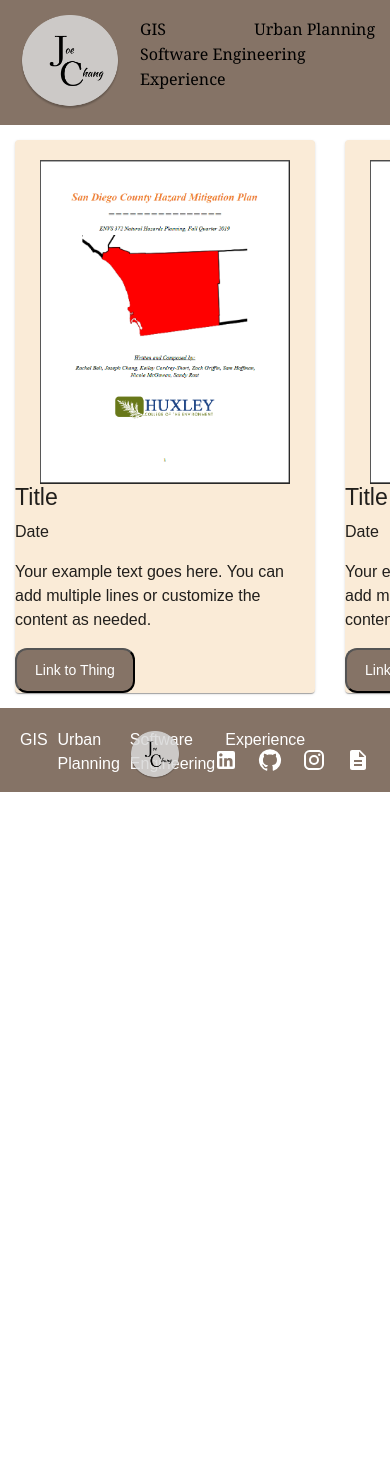
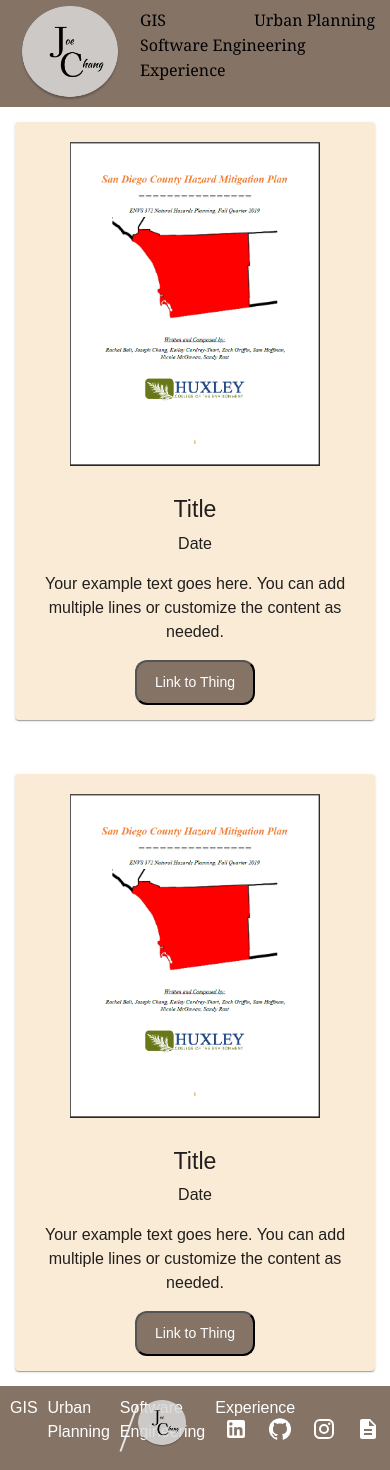
Before and after one commit to josephachang02/PortfolioApp, a React (Vite) app: page /UrbanPlanning in a window 390 px wide. Before the commit the page ends 844 px from the top, so only its background shows below. Built offline with nearby package versions, Linux system fonts and the light colour scheme.

Commit message:
header fixed, working on content view for body margin

```diff
--- a/src/components/Footer/footer.css
+++ b/src/components/Footer/footer.css
@@ -5,15 +5,22 @@ body {
 #footerContainer {
   background-color: #333;
   color: #fff;
-  padding: 20px;
+  padding: 10px;
   display: flex;
   justify-content: space-between;
   align-items: center;
-  bottom: auto;
-  padding-bottom: 0;
   background-color: #857366;
 }
 
+.footer-divider {
+  width: 2px;
+  height: 50px;
+  background-color: hsla(0, 0%, 96%, 0.884);
+  -webkit-transform: rotate(20deg);
+  -ms-transform: rotate(20deg);
+  transform: rotate(20deg);
+  justify-content: center;
+}
 .logo {
   display: flex;
   align-items: center;
--- a/src/components/Footer/footer.jsx
+++ b/src/components/Footer/footer.jsx
@@ -19,6 +19,8 @@ const footer = () => {
       <li><a href="/Experience">Experience</a></li>
     </ul>
 
+<div className= "footer-divider"></div>
+
     <div className="logo">
       <a href = "/">
       <img src= {Logo} alt="Logo" />
--- a/src/components/Header/index.css
+++ b/src/components/Header/index.css
@@ -2,10 +2,13 @@ header {
   background-color: #857366;
   color: #fff;
   display: flex;
+  transition: all .7s ease-in;
+  min-width: 150px;
+  padding: 5px;
+  justify-content: space-between;
   align-items: center;
-  transition: all 0.8s ease;
-  min-width: 300px;
-  padding: 5px;
+  height: 107px;
+
 }
 
 header.shrink {
@@ -13,6 +16,7 @@ header.shrink {
   max-height: 250px;
 
 }
+
 .logo-container {
   margin: 10px;
   flex-shrink: 0;
@@ -99,11 +103,11 @@ header.shrink {
   }
 
 
-@media (max-width: 340px) {
+@media (max-width: 320px) {
   header {
     flex-direction: column;
     align-items: center;
-    }
+    min-width: 100vw;    }
 
   .logo-container {
     margin-bottom: 10px;
--- a/src/pages/Home/home.jsx
+++ b/src/pages/Home/home.jsx
@@ -9,10 +9,28 @@ import LinkedInIcon from '@mui/icons-material/LinkedIn';
 import InstagramIcon from '@mui/icons-material/Instagram';
 import GitHubIcon from '@mui/icons-material/GitHub';
 import DescriptionIcon from '@mui/icons-material/Description';
-import React, { useEffect } from 'react';
+import React, { useEffect, useState } from 'react';
 import HomeCarousel from "../../components/Carousel/carousel";
 
 const Home = () => {
+  const [shrink, setShrink] = useState(false);
+
+  useEffect(() => {
+    const handleScroll = () => {
+      if (window.scrollY > 500) {
+        setShrink(true);
+      } else {
+        setShrink(false);
+      }
+    };
+
+    window.addEventListener('scroll', handleScroll);
+
+    return () => {
+      window.removeEventListener('scroll', handleScroll);
+    };
+  }, []);
+
     const onButtonClick = () => {
         const pdfUrl = "../../../src/Images/CSS/GIS_Resume.pdf";
         const link = document.createElement("a");
@@ -40,8 +58,7 @@ const Home = () => {
       };
     return (
         <>
-
-        <div id="content-split-container">
+        <div className= {`${shrink ? 'contentView' : ''} "content-split-container"`}>
         <div id="profilePic">
             <img id="profilePicture" src ={ProfilePicture} alt= "Profile" />
         </div>
@@ -88,7 +105,6 @@ const Home = () => {
 <HomeCarousel />
 
 
-
         </>
     );
 };
--- a/src/pages/Home/index.css
+++ b/src/pages/Home/index.css
@@ -9,7 +9,14 @@
 #content-split-container {
   display: flex;
   align-items: center;
-  margin-top: 20px;
+}
+
+.content-split-container{
+  margin-top:120px;
+}
+
+.contentView {
+  margin-top: 120px;
 }
 
 #profilePicture.fade-in:hover {
--- a/src/pages/UrbanPlanning/index.css
+++ b/src/pages/UrbanPlanning/index.css
@@ -1,33 +1,40 @@
 #CardContainer {
   display: flex;
   overflow: auto;
+  align-items: center;
+  justify-content: space-around;
+  width: 100%
 }
 
 #UP-Card {
-max-width: 800px;
+  max-width: 700px;
   min-height: 400px;
-min-width:300px;
+  min-width: 300px;
   display: flex;
   align-items: center;
   background-color: antiquewhite;
   margin: auto;
   margin-top: 45px;
-
-/* need to change margin to include buffer between the top of the page's content */
+  margin-right: 35px;
+  margin-left:35px;
 }
 
 .content {
   display: flex;
   align-items: center;
   min-width: 300px;
-    flex:1;
-
+  flex: 1;
 }
 
 .image {
   max-width: 250px;
   margin: 20px;
   border-color: rgb(77, 77, 77);
+}
+
+.TextCard {
+  margin: 15px;
+  max-height: 323px;
 }
 
 .button {
@@ -42,20 +49,45 @@ border-color: rgb(77, 77, 77);
 .button:hover {
   color: black;
   background-color: rgb(252, 251, 250);
-    border-color:#857366 ;
+  border-color: #857366;
 }
 
-
-@media (max-width: 450px) {
+@media (max-width: 1020px) {
   #UP-Card {
     margin: 15px;
+    max-width: 100%; /* Ensure the card takes full width on small screens */
   }
 
   .content {
     flex-direction: column; /* Stack items vertically on small screens */
+    align-items: center; /* Center content in the vertical direction */
+    text-align: center; /* Center text content */
   }
 
   .image {
-      margin-bottom: 0; /* Remove bottom margin on small screens */
+    margin-bottom: 15px; /* Add some bottom margin for spacing */
   }
 }
+
+@media (max-width: 660px) {
+  #CardContainer {
+    flex-direction: column; /* Stack cards vertically on small screens */
+    align-items: center; /* Center cards horizontally */
+  }
+
+  #UP-Card {
+    flex-direction: column; /* Stack items vertically on small screens */
+    max-width: 100%; /* Ensure the card takes full width on small screens */
+    margin-bottom: 15px; /* Add some bottom margin for spacing between cards */
+  }
+
+  .content {
+    flex-direction: column; /* Stack items vertically on small screens */
+    align-items: center; /* Center content in the vertical direction */
+    text-align: center; /* Center text content */
+  }
+
+  .image {
+    margin-bottom: 15px; /* Add some bottom margin for spacing */
+  }
+}
```
Lines whose indentation alone changed are shown as unchanged.
